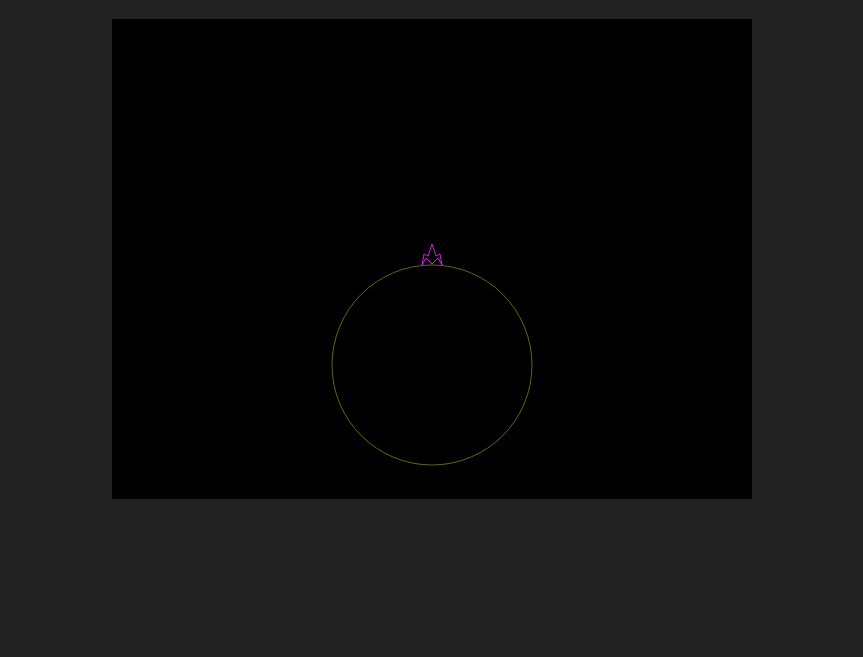
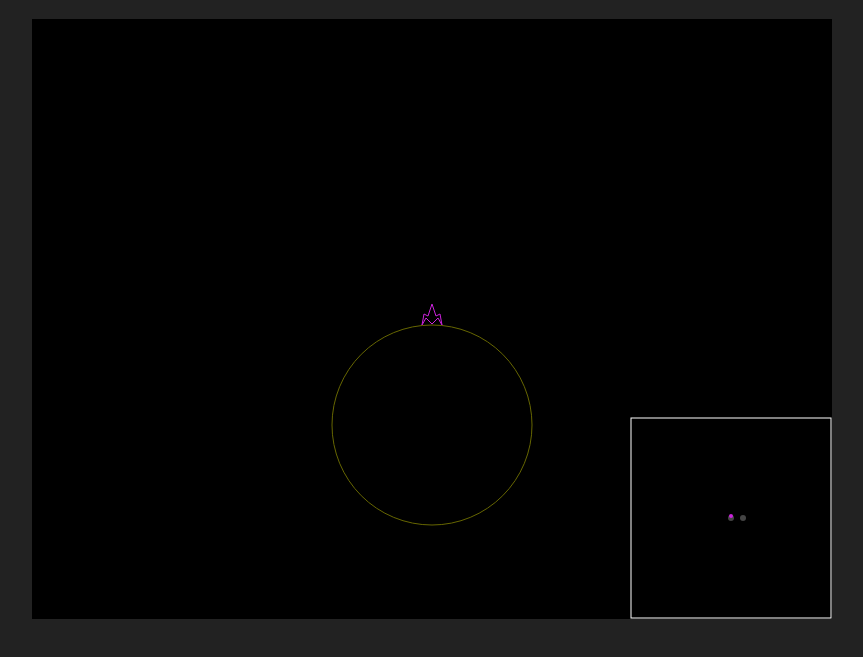
Before and after one commit to ayust/novavim, a plain HTML site: page index.html in a window 1280 px wide. Shown: the part 61-718 px from the top of the page, without its empty margins (208-1071 px from the left). Drawn offline with nearby package versions, Linux system fonts and the light colour scheme.

Commit message:
Add minimap

```diff
--- a/index.html
+++ b/index.html
@@ -6,7 +6,7 @@
   </head>
   <body>
     <h1>Novavim</h1>
-    <canvas id="viewfield" width="640" height="480"></canvas>
+    <canvas id="viewfield" width="800" height="600"></canvas>
     <script src="http://ajax.googleapis.com/ajax/libs/jquery/1.8.3/jquery.min.js"></script>
     <script src="js/QuadTree.js"></script>
     <script src="js/novavim.js"></script>
--- a/js/novavim.js
+++ b/js/novavim.js
@@ -3,6 +3,7 @@ Novavim = {};
 (function() {
 
   var PLANET_RADIUS = 100;
+  var MINIMAP_SIZE = 100; // Actually twice this size
 
   var ROTATION_SPEED = Math.PI / 50;
   var ACCELERATION = 0.2;
@@ -11,6 +12,8 @@ Novavim = {};
 
   var LANDING_DISTANCE = 6;
   var LANDING_SPEED = 2.0;
+
+  var SIZE_OF_SPACE = 5000;
 
   // Must be called before anything else.
   Novavim.init = function(selector) { // {{{
@@ -77,14 +80,31 @@ Novavim = {};
   } // }}}
 
   Novavim.update = function() { // {{{
+    if(!Novavim.player.alive) {
+      return;
+    }
+
     // Movement
     Novavim.movement.rotation();
     Novavim.movement.gravity();
     Novavim.movement.landing();
     Novavim.movement.acceleration();
     Novavim.movement.collision();
+
     Novavim.player.x += Novavim.player.speed.x;
     Novavim.player.y += Novavim.player.speed.y;
+
+    if(Novavim.player.x > SIZE_OF_SPACE) {
+      Novavim.player.x -= 2 * SIZE_OF_SPACE;
+    } else if(Novavim.player.x < -SIZE_OF_SPACE) {
+      Novavim.player.x += 2 * SIZE_OF_SPACE;
+    }
+
+    if(Novavim.player.y > SIZE_OF_SPACE) {
+      Novavim.player.y -= 2 * SIZE_OF_SPACE;
+    } else if(Novavim.player.y < -SIZE_OF_SPACE) {
+      Novavim.player.y += 2 * SIZE_OF_SPACE;
+    }
   }; // }}}
 
   Novavim.movement = { // {{{
@@ -188,6 +208,14 @@ Novavim = {};
   Novavim.render = function() { // {{{
     Novavim.clear();
 
+    if(!Novavim.player.alive) {
+      Novavim.view.setTransform(1, 0, 0, 1, 0, 0);
+      Novavim.view.font = "20pt sans-serif";
+      Novavim.view.fillStyle = "#f00";
+      Novavim.view.fillText("You died...", Novavim.width / 2, Novavim.height / 2);
+      return;
+    }
+
     Novavim.view.save();
 
     $.each(Novavim.planets, function(idx, val) {
@@ -202,6 +230,8 @@ Novavim = {};
     if(player.alive) {
       Novavim.draw.ship(player.x, player.y, player.angle);
     }
+
+    Novavim.draw.minimap();
 
     Novavim.view.restore();
   }; // }}}
@@ -320,6 +350,41 @@ Novavim = {};
       Novavim.view.closePath();
       Novavim.view.stroke();
       Novavim.view.restore();
+    }, // }}}
+
+    minimap: function() { // {{{
+      var minimapX = (Novavim.width / 2) - MINIMAP_SIZE - 1,
+          minimapY = MINIMAP_SIZE - (Novavim.height / 2) + 1;
+
+      Novavim.view.save();
+      Novavim.view.translate(minimapX, minimapY);
+
+      Novavim.view.strokeStyle = "#fff";
+      Novavim.view.fillStyle = "#000";
+      Novavim.view.fillRect(-MINIMAP_SIZE, -MINIMAP_SIZE, 2*MINIMAP_SIZE, 2*MINIMAP_SIZE);
+      Novavim.view.strokeRect(-MINIMAP_SIZE, -MINIMAP_SIZE, 2*MINIMAP_SIZE, 2*MINIMAP_SIZE);
+
+      Novavim.view.fillStyle = "#444";
+      $.each(Novavim.planets, function(idx, val) {
+        var miniPlanetX = val.x / SIZE_OF_SPACE * MINIMAP_SIZE,
+            miniPlanetY = val.y / SIZE_OF_SPACE * MINIMAP_SIZE;
+
+        Novavim.view.beginPath();
+        Novavim.view.arc(miniPlanetX, miniPlanetY, 3, 0, 2*Math.PI, true);
+        Novavim.view.fill();
+      });
+
+      var miniPlayerX = Novavim.player.x / SIZE_OF_SPACE * MINIMAP_SIZE,
+          miniPlayerY = Novavim.player.y / SIZE_OF_SPACE * MINIMAP_SIZE;
+
+      if(Novavim.player.alive) {
+        Novavim.view.fillStyle = "#c2d";
+        Novavim.view.beginPath();
+        Novavim.view.arc(miniPlayerX, miniPlayerY, 2, 0, 2*Math.PI, true);
+        Novavim.view.fill();
+      }
+
+      Novavim.view.restore();
     } // }}}
 
   }; // }}}
```
